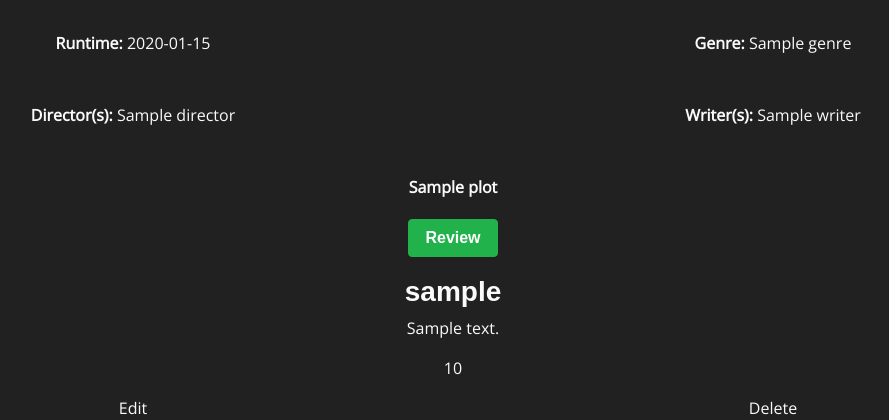
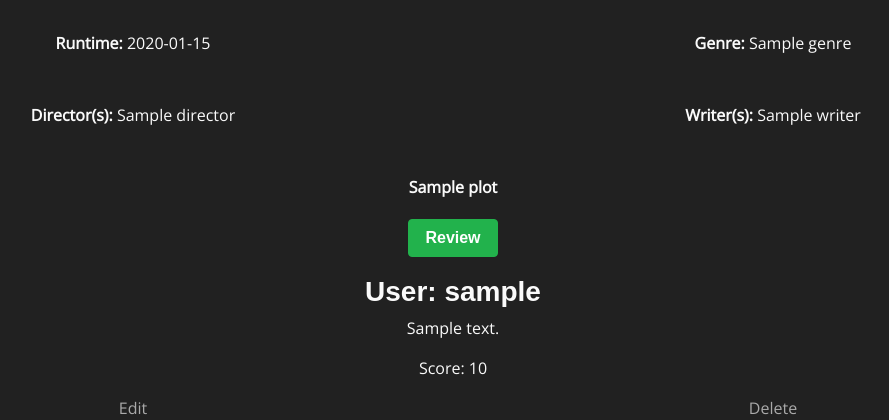
Before and after one commit to OwenCookman/MilestoneProject3, a Flask app: page /movie/1 in a window 1280 px wide. Shown: the part 612-1032 px from the top of the page, without its empty margins (187-1076 px from the left). Run offline with Flask 2, Linux system fonts and the light colour scheme; grey boxes marked "Sample" are stand-in pictures; a database or web service that is not in the repository returns one stand-in record (values such as "Sample title"); data that the repository does not hold is empty; some libraries are stand-ins or nearby versions; some web fonts are replaced.

Commit message:
Added blank href to review <a>s

```diff
--- a/templates/pages/movie.html
+++ b/templates/pages/movie.html
@@ -42,7 +42,7 @@
 {% for review in reviews %}
 <div class="row">
     <div class="col">
-        <h3>{{ reviews['username'] }}</h3>
+        <h3>User: {{ reviews['username'] }}</h3>
     </div>
 </div>
 <div class="row">
@@ -52,15 +52,15 @@
 </div>
 <div class="row">
     <div class="col">
-        <p>{{ reviews['score'] }}</p>
+        <p>Score: {{ reviews['score'] }}</p>
     </div>
 </div>
 <div class="row">
     <div class="col">
-        <a>Edit</a>
+        <a href="#">Edit</a>
     </div>
     <div class="col">
-        <a>Delete</a>
+        <a href="#">Delete</a>
     </div>
 </div>
 {% endfor %}
```
